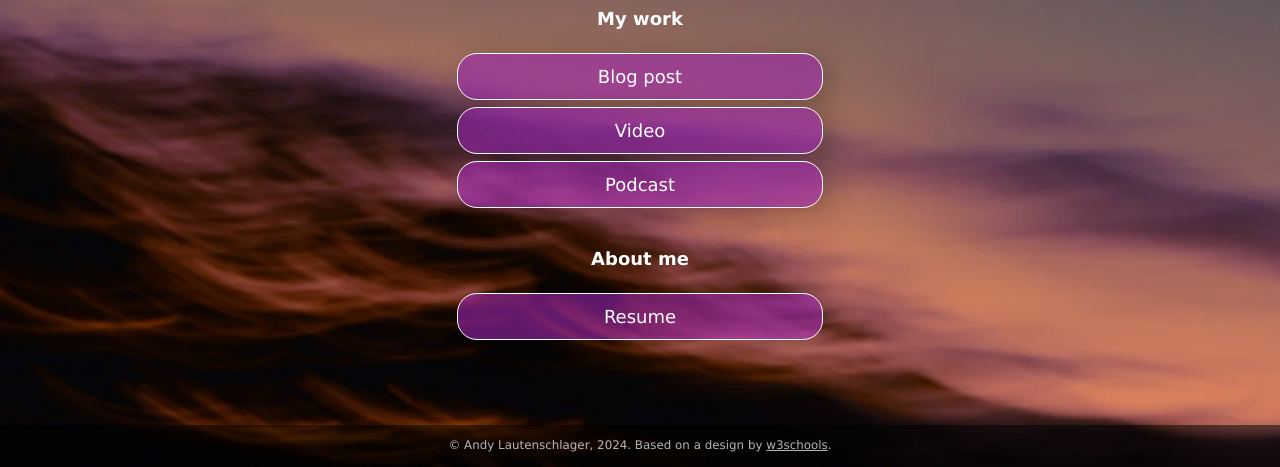
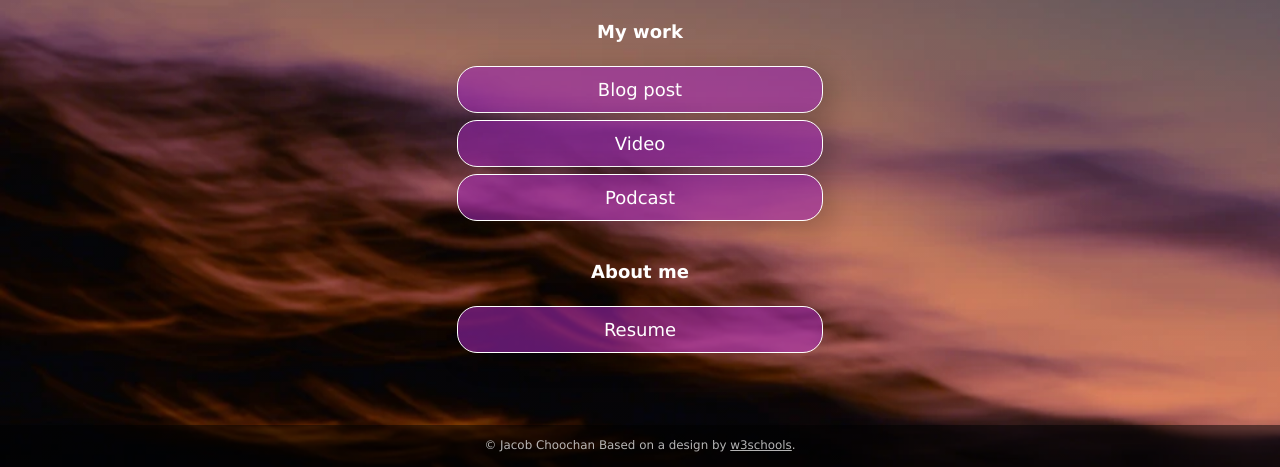
Before and after one commit to jacobchoochan/jacobchoochan.github.io, a plain HTML site: page index.html in a window 1280 px wide. Shown: the part 333-800 px from the top of the page. Drawn offline with Linux system fonts and the light colour scheme.

Commit message:
Update index.html

```diff
--- a/index.html
+++ b/index.html
@@ -15,10 +15,11 @@
   <div class="container">
     <!-- Image and name container. Put your replacement photo—which you should crop to be square—in the images folder, then change the source attribute to images/yourportraitfilename.jpg. This path says, "Look in the images folder for yourportraitfilename.jpg." Be sure to change the alt text, too. -->
     <div class="image-container">
-      <img src="images/portrait.jpg" alt="Photo by Art Hauntington">
+  <img src="images/portrait.jpg" alt="Portrait of Jacob Choochan">
 </div>
+
 <div class="intro">
-      I'm <span class="name"><strong>Jacob Choochan</strong></span>, a writer and musician. You guys seen Twin Peaks?
+  I'm <span class="name"><strong>Jacob Choochan</strong></span>, a student interested in writing, digital media, and creative projects.
 </div>
     <div class="section-header">
       <h1>My work</h1>
@@ -37,18 +38,18 @@
    <div class="button toggle">Video</div>
 <div class="slidedown">
   <div class="description">
-          <h2>Video title</h2>
-          <p>Add a short but appealing description of your video.</p>
-          <a href="#" class="external-link" target="_blank">Watch</a>
+    <h2>Video Project Coming Soon</h2>
+    <p>This section will feature my upcoming video project related to digital media.</p>
+    <a href="https://youtube.com" class="external-link" target="_blank">Watch</a>
   </div>
 </div>
 
       <div class="button toggle">Podcast</div>
 <div class="slidedown">
   <div class="description">
-          <h2>Podcast title</h2>
-          <p>Add a short but appealing description of your podcast</p>
-          <a href="#" class="external-link" target="_blank">Listen</a>
+    <h2>AI, Students, and Education</h2>
+    <p>A podcast about how AI has affected students, studying, and education.</p>
+    <a href="https://soundcloud.com/jacob-c-31233119/ai-in-education-helping/s-mp4ajxm0INa?si=1426e544a2fe4d4895ae6b1f0e66547b&utm_source=clipboard&utm_medium=text&utm_campaign=social_sharing" class="external-link" target="_blank">Listen</a>
   </div>
 </div>
     </div>
@@ -59,12 +60,12 @@
     </div>
 
     <div class="links-container">
-      <a href="https://drive.google.com" class="button" target="_blank">Resume</a>
+  <a href="https://docs.google.com/document/d/1OBsIRx4oRVKGPwkSj3UjasxirTJdsw3LFh1mcc9T0t8/edit?usp=sharing" class="button" target="_blank">Resume</a>
 </div>
 
   </div>
   <div class="footer">
-    <p>© Andy Lautenschlager, 2024. Based on a design by <a
+    <p>© Jacob Choochan Based on a design by <a
         href="https://www.w3schools.com/howto/howto_website_create_linktree.asp" target="_blank">w3schools</a>.
     </p>
   </div>
```
Lines whose indentation alone changed are shown as unchanged.
